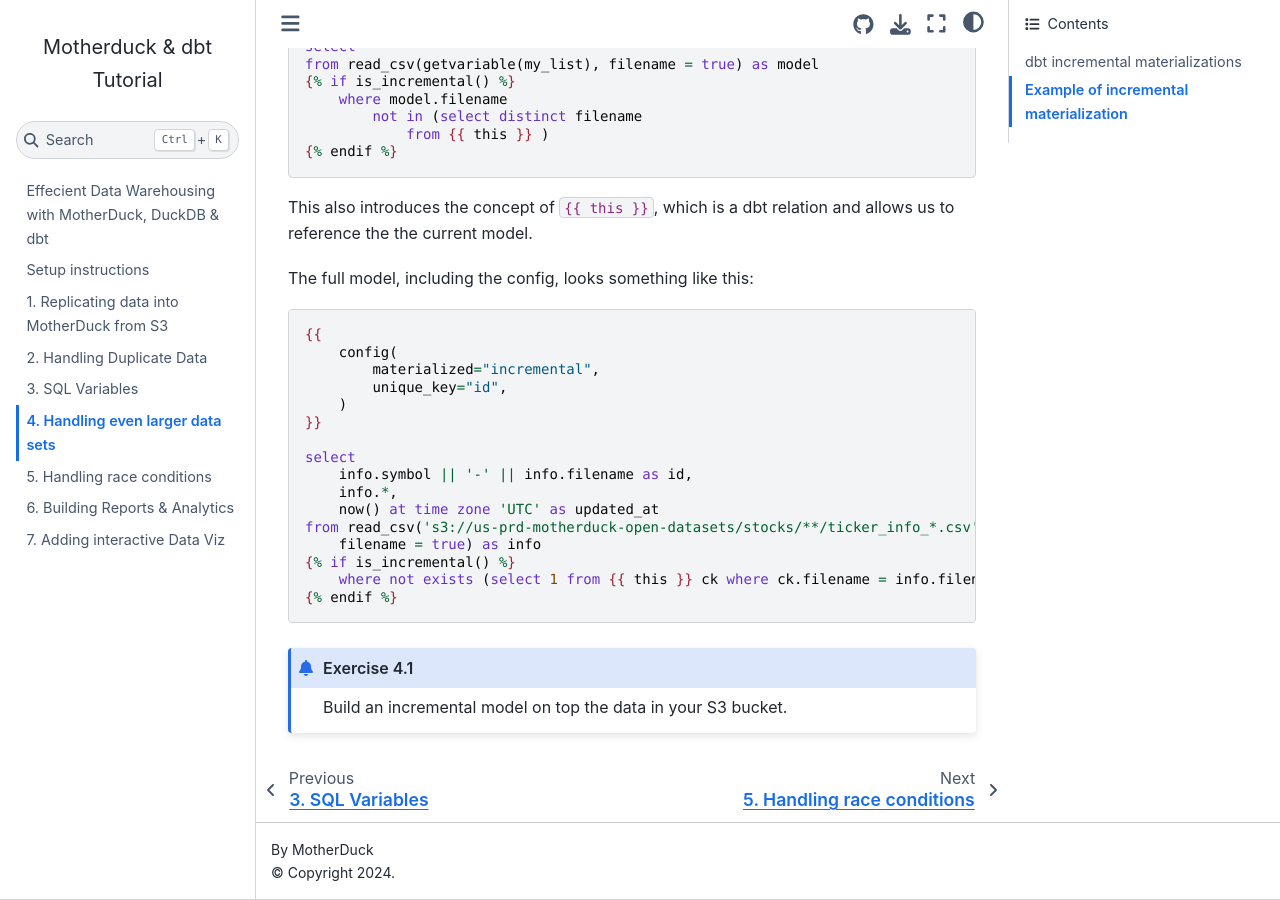
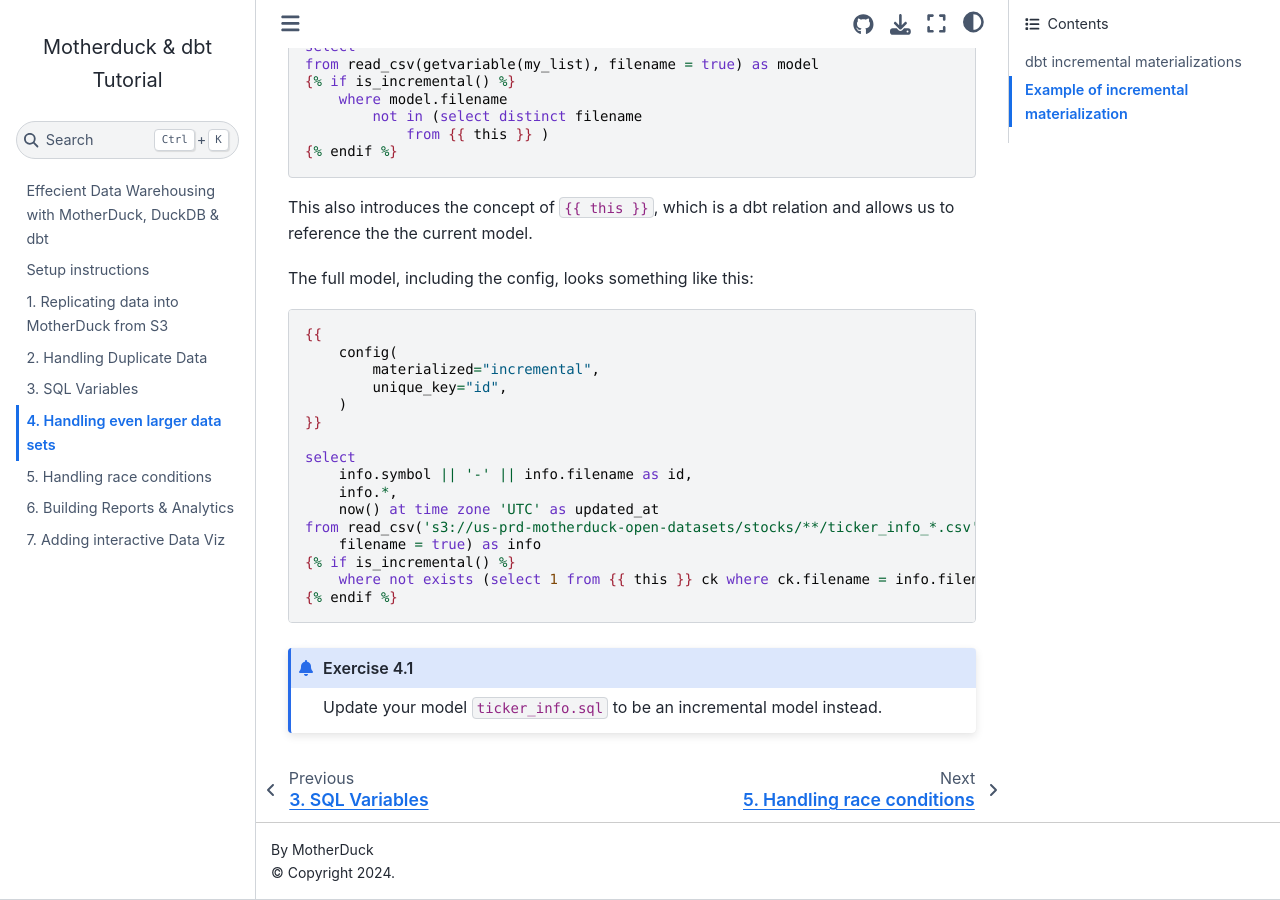
Before and after one commit to MotherDuck-Open-Source/dbt-tutorial, a Jupyter Book: the page built from 4_incremental-models.md, in a window 1280 px wide and 900 px high, scrolled down 1128 px. Built offline with Jupyter Book 1.0.4 settings and Sphinx 7.4.7 and the Sphinx Book theme 1.1.4, drawn with Linux system fonts in a browser that asks for light colours; pages that are not in the unit, such as notebooks, are missing from menus.

Commit message:
update exercise 4.1 to be more specific

````diff
--- a/4_incremental-models.md
+++ b/4_incremental-models.md
@@ -79,5 +79,5 @@ from read_csv('s3://us-prd-motherduck-open-datasets/stocks/**/ticker_info_*.csv'
 ```
 
 ```{admonition} Exercise 4.1
-Build an incremental model on top the data in your S3 bucket.
+Update your model `ticker_info.sql` to be an incremental model instead.
 ```
````
